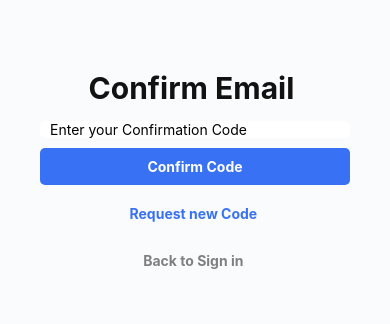
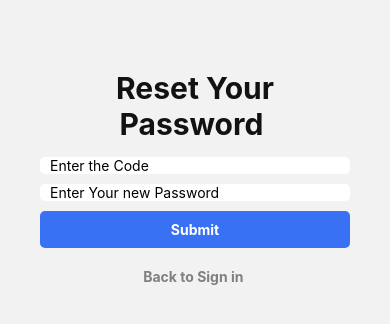
Before and after one commit to kaybrian/ReactNative_Autth, a React Native app: screen /ResetPassword in a window 390 px wide. Shown: the top 324 px of the page. Built offline with nearby package versions, Linux system fonts and the light colour scheme.

Commit message:
all screen done

```diff
--- a/App.js
+++ b/App.js
@@ -1,23 +1,71 @@
-import { StatusBar } from 'expo-status-bar';
-import { SafeAreaView, Text, StyleSheet } from 'react-native';
 import SIgninScreen from './src/Screens/SIgninScreen';
 import SignUp from './src/Screens/SignUpScreen';
 import ConfirmEmailScreen from './src/Screens/ConfirmEmailScreen';
+import ForgotPassword from './src/Screens/ForgotPassword';
+import ResetPassword from './src/Screens/ResetPasswordScreen';
+import { NavigationContainer } from '@react-navigation/native';
+import { createNativeStackNavigator } from '@react-navigation/native-stack';
+import HomeScreen from './src/Screens/HomeScreen';
+
+
+
+const Stack = createNativeStackNavigator();
+
 
 
 export default function App() {
   return (
-    <SafeAreaView style={styles.container} >
-      <ConfirmEmailScreen />
-    </SafeAreaView>
+    <NavigationContainer>
+      <Stack.Navigator>
+        <Stack.Screen
+          name="SignIn"
+          component={SIgninScreen}
+          options={{
+            headerShown: false,
+            presentation: 'fullScreenModal',
+          }}
+        />
+        <Stack.Screen
+          name="SignUp"
+          component={SignUp}
+          options={{
+            headerShown: false,
+            presentation: 'fullScreenModal',
+          }}
+        />
+        <Stack.Screen
+          name="ConfirmEmail"
+          component={ConfirmEmailScreen}
+          options={{
+            headerShown: false,
+            presentation: 'modal',
+          }}
+        />
+        <Stack.Screen
+          name="ForgotPassword"
+          component={ForgotPassword}
+          options={{
+            headerShown: false,
+            presentation: 'fullScreenModal',
+          }}
+        />
+        <Stack.Screen
+          name="ResetPassword"
+          component={ResetPassword}
+          options={{
+            headerShown: false,
+            presentation:"fullScreenModal"
+          }}
+        />
+        <Stack.Screen
+          name="Home"
+          component={HomeScreen}
+          options={{
+            headerShown: false,
+            presentation: 'fullScreenModal',
+          }}
+        />
+      </Stack.Navigator>
+    </NavigationContainer>
   );
 }
-
-
-
-const styles = StyleSheet.create({
-  container: {
-    flex: 1,
-    backgroundColor: '#F9FBFC',
-  }
-})
--- a/package.json
+++ b/package.json
@@ -9,10 +9,14 @@
     "web": "expo start --web"
   },
   "dependencies": {
+    "@react-navigation/native": "^6.1.6",
+    "@react-navigation/native-stack": "^6.9.12",
     "expo": "~48.0.10",
     "expo-status-bar": "~1.4.4",
     "react": "18.2.0",
-    "react-native": "0.71.6"
+    "react-native": "0.71.6",
+    "react-native-safe-area-context": "4.5.0",
+    "react-native-screens": "~3.20.0"
   },
   "devDependencies": {
     "@babel/core": "^7.20.0"
--- /dev/null
+++ b/src/Screens/ForgotPassword.js
@@ -0,0 +1,74 @@
+import { View, Text, Image, StyleSheet, useWindowDimensions, ScrollView } from 'react-native'
+import React, { useState } from 'react'
+import CustomInput from '../Components/CustomInput';
+import CustomButton from '../Components/CustomButton';
+import SocialSIgnin from '../Components/SocialSIgnin';
+
+
+const ForgotPassword = () => {
+    const [username, setUsername] = useState("");
+
+
+
+    const onSendPressed = () => {
+        console.warn("send is Pressed")
+    }
+    const BackToSignin = () => {
+        console.log("Sign in")
+    }
+
+    const onResendCode = () => {
+        console.log("Resend Code")
+    }
+
+
+    return (
+        <ScrollView showsVerticalScrollIndicator={false}>
+            <View style={styles.root}>
+                <Text style={styles.title}>Reset Your Password </Text>
+
+                <CustomInput
+                    placeholder="Username/Email"
+                    value={username}
+                    setValue={setUsername}
+                />
+
+                <CustomButton text="Send" onPress={onSendPressed} />
+
+                <CustomButton
+                    text="Back to Sign in "
+                    onPress={BackToSignin}
+                    type="TERTIARY"
+                />
+
+
+            </View>
+        </ScrollView>
+    )
+}
+
+const styles = StyleSheet.create({
+    root: {
+        alignItems: "center",
+        padding: 40,
+        marginTop: 20,
+    },
+    text: {
+        color: 'gray',
+        marginVertical: 10,
+    },
+    link: {
+        color: "#FDB075"
+    },
+
+    title: {
+        fontSize: 30,
+        fontWeight: "bold",
+        textAlign: "center",
+        color: "#121212",
+        margin: 10
+    },
+})
+
+
+export default ForgotPassword
--- /dev/null
+++ b/src/Screens/HomeScreen.js
@@ -0,0 +1,12 @@
+import { View, Text } from 'react-native'
+import React from 'react'
+
+const HomeScreen = () => {
+  return (
+    <View>
+      <Text>HomeScreen</Text>
+    </View>
+  )
+}
+
+export default HomeScreen
--- /dev/null
+++ b/src/Screens/ResetPasswordScreen.js
@@ -0,0 +1,85 @@
+import { View, Text, Image, StyleSheet, useWindowDimensions, ScrollView } from 'react-native'
+import React, { useState } from 'react'
+import CustomInput from '../Components/CustomInput';
+import CustomButton from '../Components/CustomButton';
+import SocialSIgnin from '../Components/SocialSIgnin';
+import { useNavigation } from '@react-navigation/native';
+
+const ResetPassword = () => {
+    const navigation = useNavigation();
+    const [code, setCode] = useState("");
+    const [password, setPassword] = useState("");
+
+
+
+    const onSubmitPressed = () => {
+        console.warn("send is Pressed")
+        navigation.navigate("SignIn");
+
+    }
+    const BackToSignin = () => {
+        console.log("Sign in")
+        navigation.navigate("SignIn");
+    }
+
+    const onResendCode = () => {
+        console.log("Resend Code")
+    }
+
+
+    return (
+        <ScrollView showsVerticalScrollIndicator={false}>
+            <View style={styles.root}>
+                <Text style={styles.title}>Reset Your Password </Text>
+
+                <CustomInput
+                    placeholder="Enter the Code"
+                    value={code}
+                    setValue={setCode}
+                />
+
+                 <CustomInput
+                    placeholder="Enter Your new Password"
+                    value={password}
+                    setValue={setPassword}
+                    secureTextEntry={true}
+                />
+
+                <CustomButton text="Submit" onPress={onSubmitPressed} />
+
+                <CustomButton
+                    text="Back to Sign in "
+                    onPress={BackToSignin}
+                    type="TERTIARY"
+                />
+
+            </View>
+        </ScrollView>
+    )
+}
+
+const styles = StyleSheet.create({
+    root: {
+        alignItems: "center",
+        padding: 40,
+        marginTop: 20,
+    },
+    text: {
+        color: 'gray',
+        marginVertical: 10,
+    },
+    link: {
+        color: "#FDB075"
+    },
+
+    title: {
+        fontSize: 30,
+        fontWeight: "bold",
+        textAlign: "center",
+        color: "#121212",
+        margin: 10
+    },
+})
+
+
+export default ResetPassword
--- a/src/Screens/SIgninScreen.js
+++ b/src/Screens/SIgninScreen.js
@@ -4,22 +4,32 @@ import logo from '../../assets/images/logo.png'
 import CustomInput from '../Components/CustomInput';
 import CustomButton from '../Components/CustomButton';
 import SocialSIgnin from '../Components/SocialSIgnin';
-
+import { useNavigation } from '@react-navigation/native';
 
 const SIgninScreen = () => {
+    const navigation = useNavigation();
     const { height } = useWindowDimensions();
     const [username, setUsername] = useState("");
     const [password, setPassword] = useState("");
+
+
     const onSignPress = () => {
         console.warn("Sign in")
+        // process the resets
+
+        navigation.navigate("Home")
+
     }
 
     const onForgotPress = () => {
         console.warn("Forgot password")
+
+        navigation.navigate("ResetPassword")
     }
 
     const onSignUpPress = () => {
         console.log("Sign up")
+        navigation.navigate("SignUp")
     }
 
     return (
```
Also changed, not shown: 1 other file (tests, documents, lock files or other folders).
